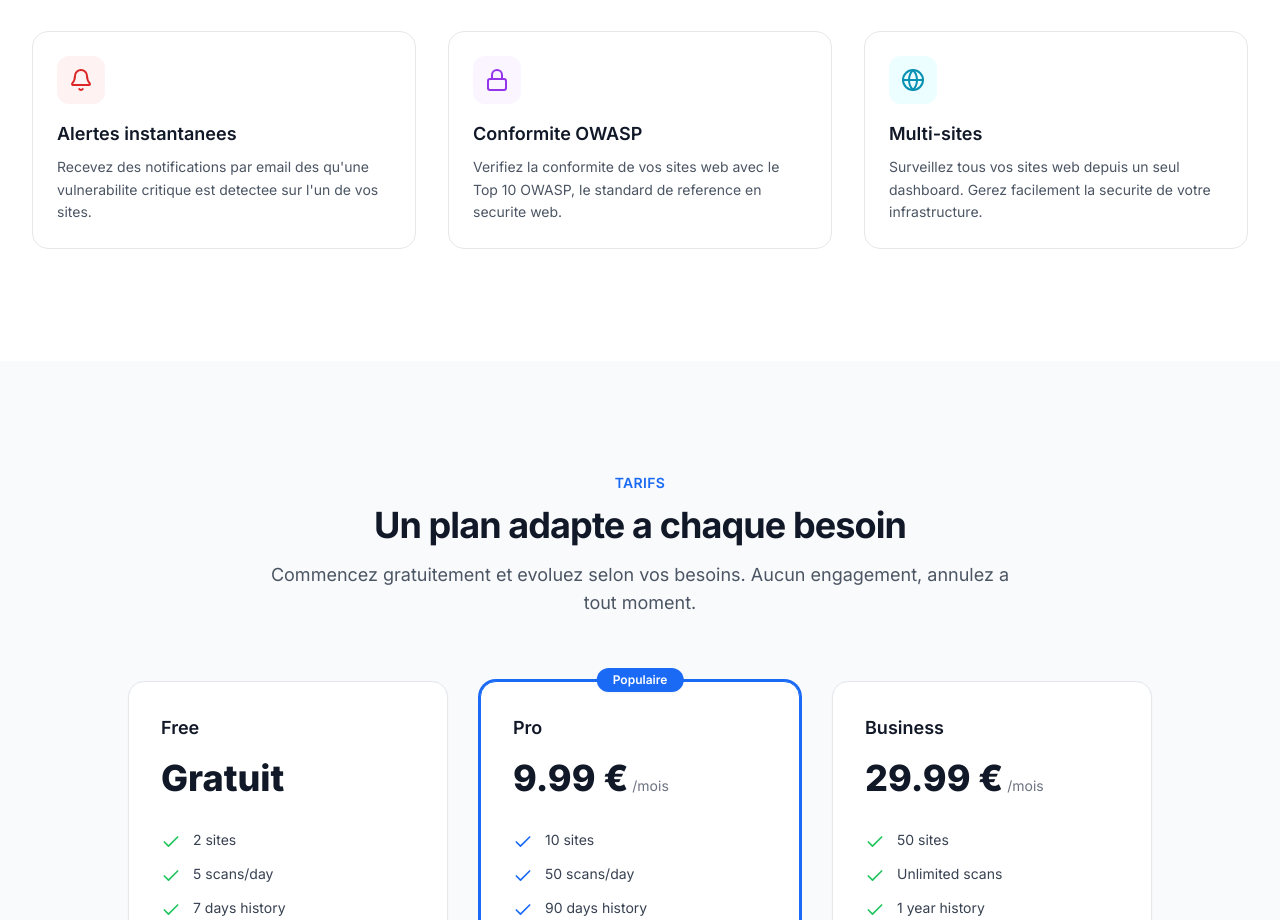
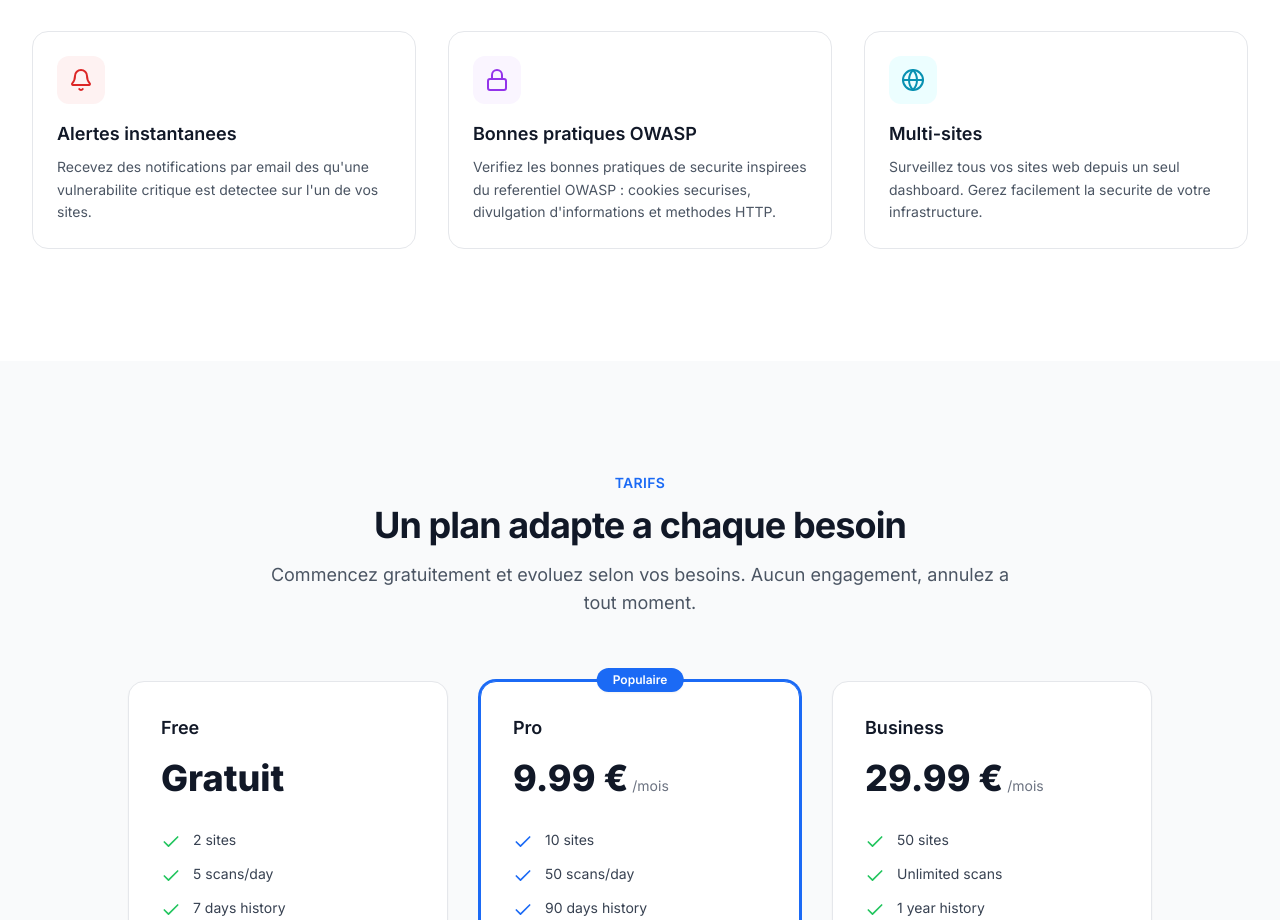
Before and after one commit to Johan-Agouni/securiscan, a Next.js app in the folder client/: page / in a window 1280 px wide. Shown: the part 1387-2307 px from the top of the page. Built offline with nearby package versions, Linux system fonts and the light colour scheme; no server answers.

Commit message:
fix: aligner grades frontend/backend + description OWASP honnete
- Seuils de grade frontend alignés sur le backend (C=65, D=50)
- Description OWASP changée de "conformité Top 10" à "bonnes pratiques
  inspirées du référentiel OWASP" pour refléter le scope réel

```diff
--- a/client/src/components/landing/Features.tsx
+++ b/client/src/components/landing/Features.tsx
@@ -36,9 +36,9 @@ const features = [
   },
   {
     icon: Lock,
-    title: 'Conformite OWASP',
+    title: 'Bonnes pratiques OWASP',
     description:
-      'Verifiez la conformite de vos sites web avec le Top 10 OWASP, le standard de reference en securite web.',
+      'Verifiez les bonnes pratiques de securite inspirees du referentiel OWASP : cookies securises, divulgation d\'informations et methodes HTTP.',
     color: 'text-purple-600',
     bgColor: 'bg-purple-50',
   },
--- a/client/src/lib/utils.ts
+++ b/client/src/lib/utils.ts
@@ -56,8 +56,8 @@ export function getScoreBgColor(score: number): string {
 export function getScoreGrade(score: number): string {
   if (score >= 90) return 'A';
   if (score >= 80) return 'B';
-  if (score >= 60) return 'C';
-  if (score >= 40) return 'D';
+  if (score >= 65) return 'C';
+  if (score >= 50) return 'D';
   return 'F';
 }
 
```
